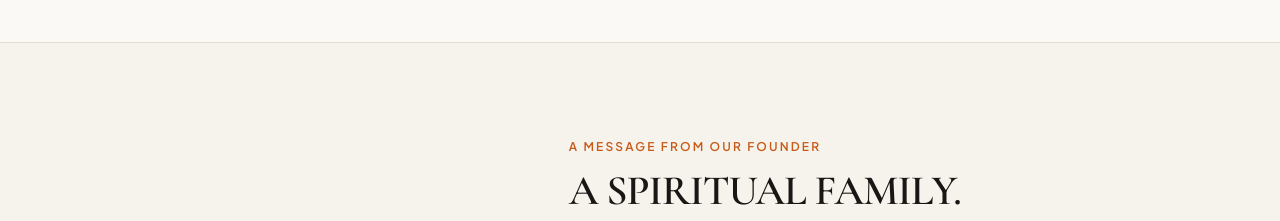
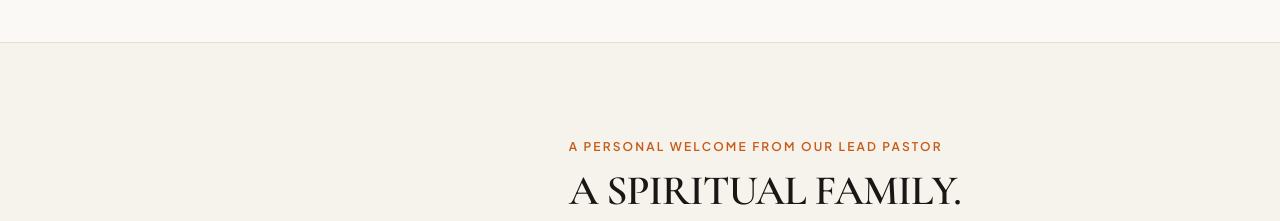
Before and after one commit to hodlensarah-boop/Thecovenantnation, a React (Vite) app: page / in a window 1280 px wide. Shown: the part 900-1121 px from the top of the page. Built offline with nearby package versions, Linux system fonts and the light colour scheme; a web font is replaced by a local one.

Commit message:
feat(home): update founder section heading
Change the header from "A MESSAGE FROM OUR FOUNDER" to "A Personal Welcome from Our Lead Pastor" for a more welcoming tone.

```diff
--- a/src/components/HomePage.tsx
+++ b/src/components/HomePage.tsx
@@ -173,7 +173,7 @@ export function HomePage({ onNavigate, onSelectCentreForVisit }: HomePageProps)
             {/* Editorial Welcome Message */}
             <div className="lg:col-span-7">
               <p className="text-xs font-semibold uppercase tracking-[0.18em] text-[#C85A17] mb-3">
-                A MESSAGE FROM OUR FOUNDER
+                A Personal Welcome from Our Lead Pastor
               </p>
               <h2 className="font-serif text-3xl sm:text-4xl lg:text-[42px] font-semibold tracking-tight text-[#191715] leading-[1.12]">
                 A SPIRITUAL FAMILY. A PLACE TO GROW.
```
